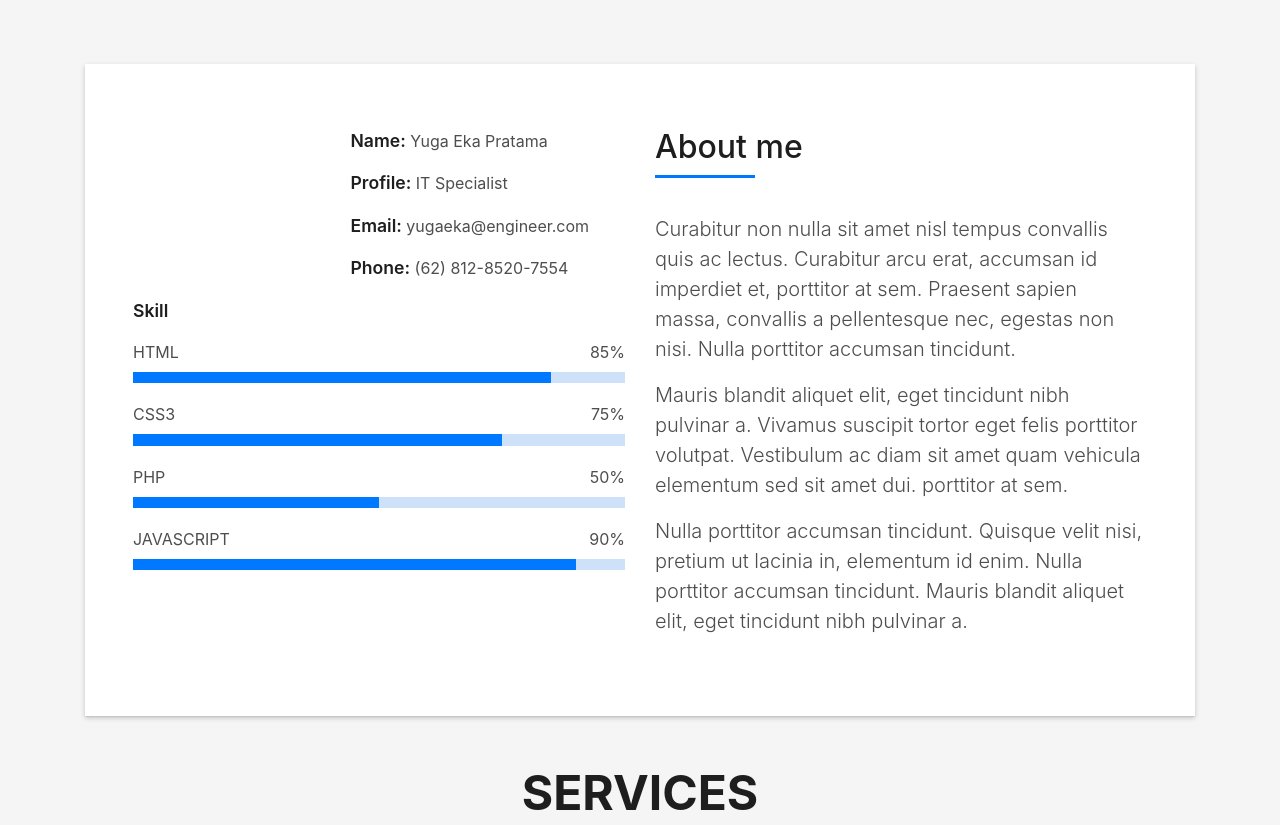
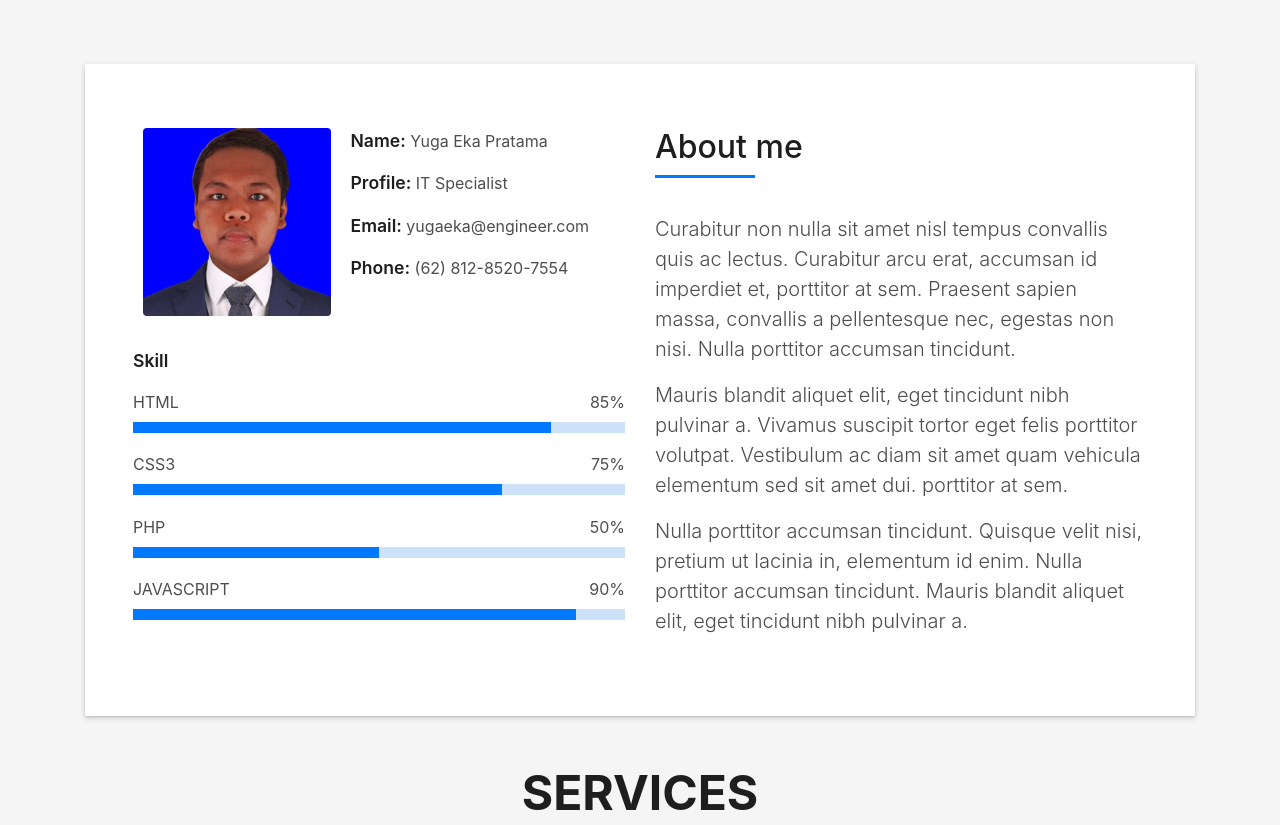
Before and after one commit to yugaekapratama/Curriculum-Vitae, a plain HTML site: page index.html in a window 1280 px wide. Shown: the part 800-1625 px from the top of the page. Drawn offline with Linux system fonts and the light colour scheme; files whose address does not match are found by name.

Commit message:
Update index.html

```diff
--- a/index.html
+++ b/index.html
@@ -96,7 +96,7 @@
                 <div class="row">
                   <div class="col-sm-6 col-md-5">
                     <div class="about-img">
-                      <img src="img/testimonial-2.jpg" class="img-fluid rounded b-shadow-a" alt="">
+                      <img src="img/testimonial-2.jpeg" class="img-fluid rounded b-shadow-a" alt="">
                     </div>
                   </div>
                   <div class="col-sm-6 col-md-7">
@@ -504,7 +504,7 @@
           <div id="testimonial-mf" class="owl-carousel owl-theme">
             <div class="testimonial-box">
               <div class="author-test">
-                <img src="img/testimonial-2.jpg" alt="" class="rounded-circle b-shadow-a">
+                <img src="img/testimonial-2.jpeg" alt="" class="rounded-circle b-shadow-a">
                 <span class="author">Xavi Alonso</span>
               </div>
               <div class="content-test">
@@ -572,7 +572,7 @@
             <div class="card-footer">
               <div class="post-author">
                 <a href="#">
-                  <img src="img/testimonial-2.jpg" alt="" class="avatar rounded-circle">
+                  <img src="img/testimonial-2.jpeg" alt="" class="avatar rounded-circle">
                   <span class="author">Morgan Freeman</span>
                 </a>
               </div>
@@ -603,7 +603,7 @@
             <div class="card-footer">
               <div class="post-author">
                 <a href="#">
-                  <img src="img/testimonial-2.jpg" alt="" class="avatar rounded-circle">
+                  <img src="img/testimonial-2.jpeg" alt="" class="avatar rounded-circle">
                   <span class="author">Morgan Freeman</span>
                 </a>
               </div>
@@ -634,7 +634,7 @@
             <div class="card-footer">
               <div class="post-author">
                 <a href="#">
-                  <img src="img/testimonial-2.jpg" alt="" class="avatar rounded-circle">
+                  <img src="img/testimonial-2.jpeg" alt="" class="avatar rounded-circle">
                   <span class="author">Morgan Freeman</span>
                 </a>
               </div>
```
